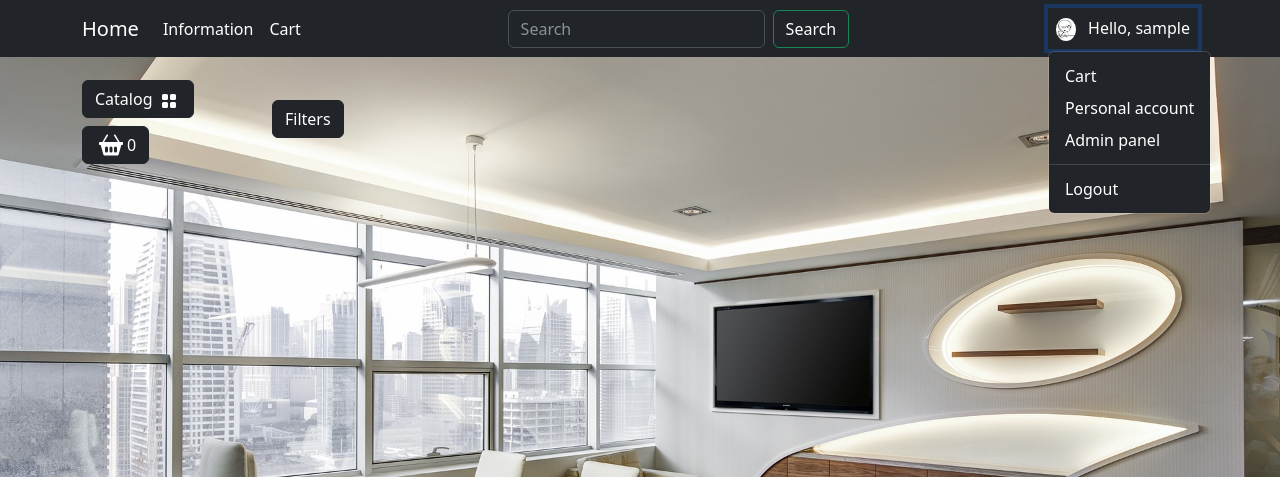
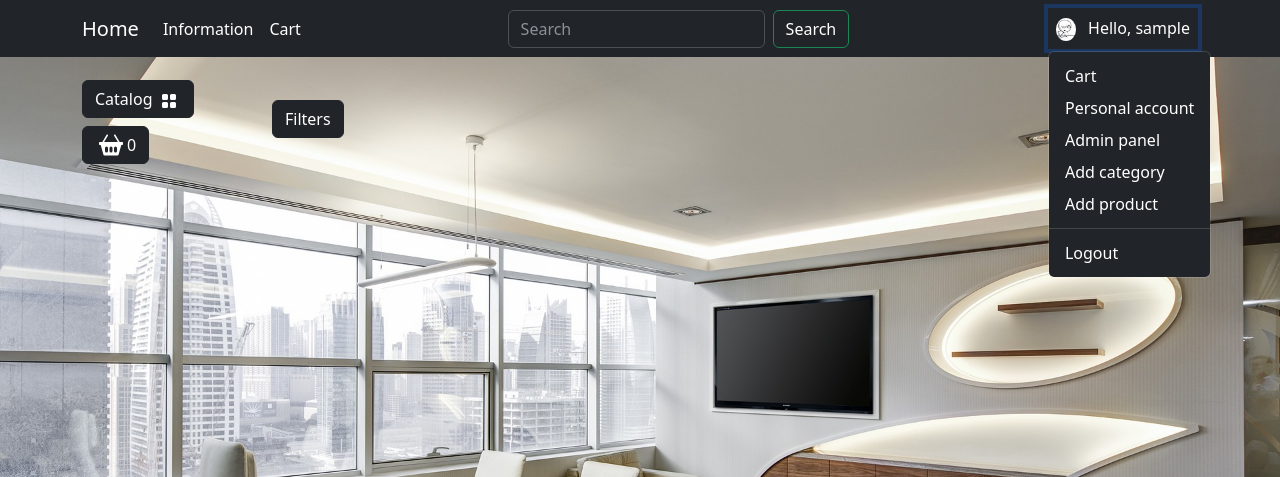
Before and after one commit to Viktor-Beniukh/awesome-house-style, a Django app: page /catalog/search/ in a window 1280 px wide, after a click that opens the changed part. Shown: the top 477 px of the page. Run offline with Django 4.2, Linux system fonts and the light colour scheme; the visitor is signed in with stand-in values (Sample User, id 1); data that the repository does not hold is empty; some libraries are stand-ins or nearby versions.

Commit message:
Added links to add category and product

```diff
--- a/templates/includes/navbar.html
+++ b/templates/includes/navbar.html
@@ -56,6 +56,8 @@
               </li>
               {% if user.is_staff %}
                 <li><a class="dropdown-item  text-white" href="{% url 'admin:index' %}">Admin panel</a></li>
+                <li><a class="dropdown-item  text-white" href="{% url 'catalog:create_category' %}">Add category</a></li>
+                <li><a class="dropdown-item  text-white" href="#">Add product</a></li>
               {% endif %}
               <li>
                 <hr class="dropdown-divider">
```
